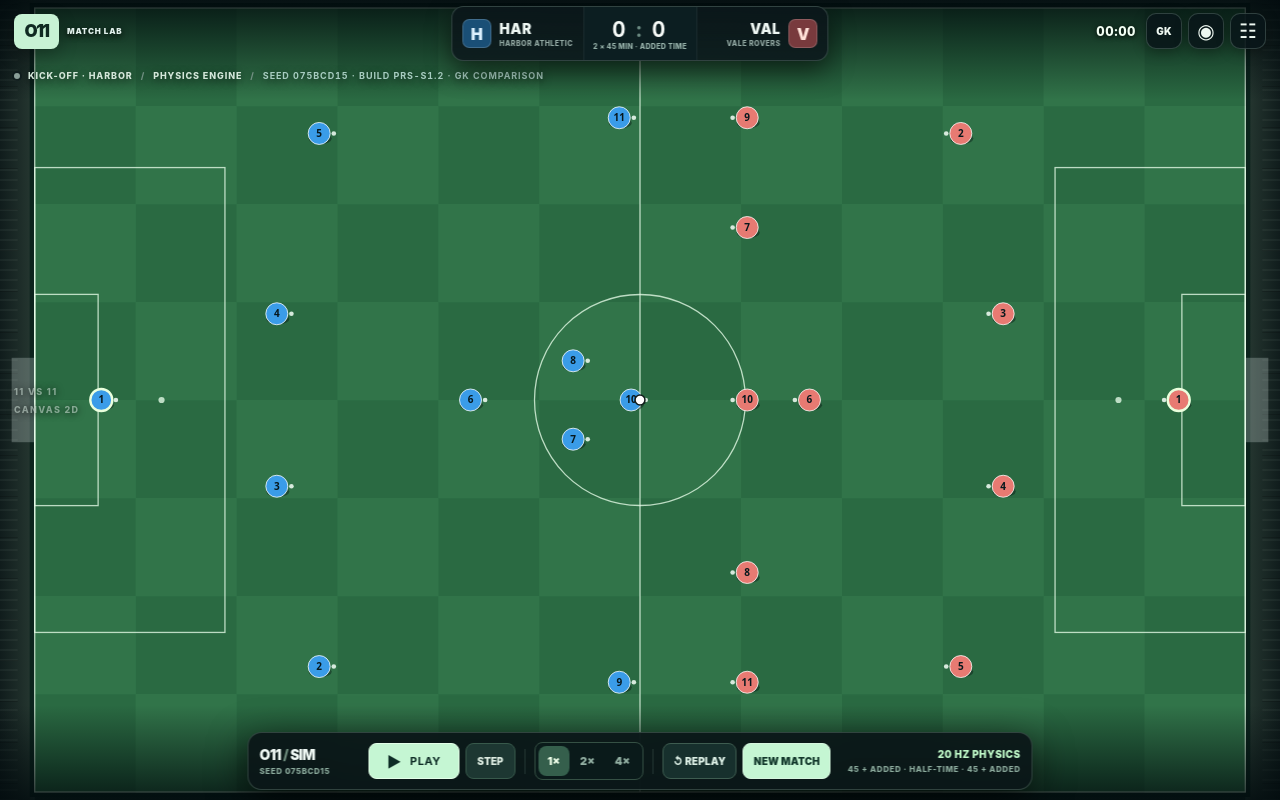
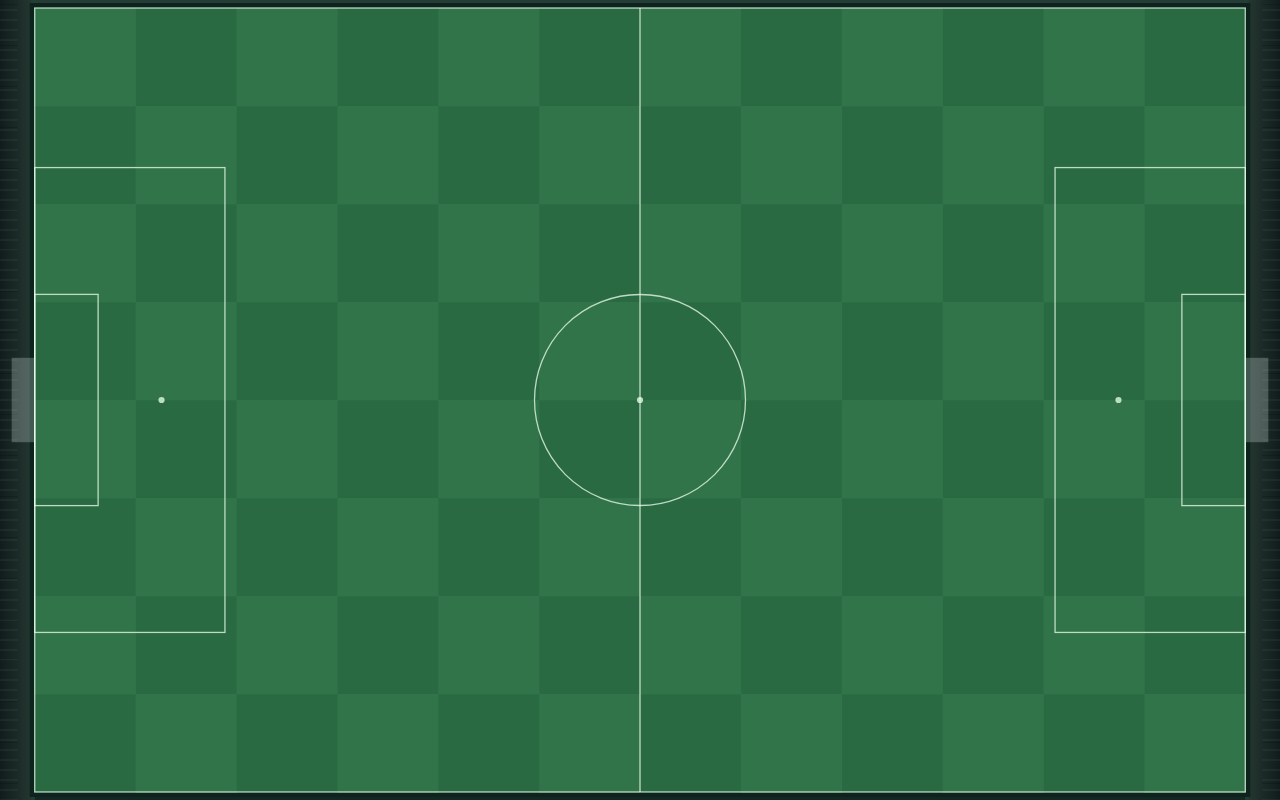
Before and after one commit to sm75z697k8-droid/O11-Football-Manager, a React (Vite) app: page / in a window 1280 px wide. Built offline with nearby package versions, Linux system fonts and the light colour scheme.

Commit message:
Show an empty stadium-only home screen; preserve the complete match engine

```diff
--- /dev/null
+++ b/src/app/StadiumOnly.css
@@ -0,0 +1,18 @@
+/* Temporary empty-stadium entry point.
+   Keep this isolated from the preserved match viewer styles. */
+.stadium-only-screen {
+  position: fixed;
+  inset: 0;
+  width: 100%;
+  height: 100%;
+  height: 100dvh;
+  margin: 0;
+  overflow: hidden;
+  background: #101f1b;
+}
+
+.stadium-only-canvas {
+  display: block;
+  width: 100%;
+  height: 100%;
+}
--- /dev/null
+++ b/src/app/StadiumOnly.tsx
@@ -0,0 +1,63 @@
+import { useEffect, useRef } from 'react'
+import { DEFAULT_PITCH } from '../game/model/pitch'
+import { renderStadiumOnly } from '../game/viewer/renderer'
+import './StadiumOnly.css'
+
+/**
+ * Temporary clean-slate home screen: empty stadium only.
+ * The original match viewer and simulation remain preserved in the repo,
+ * but are neither mounted nor advanced by this screen.
+ */
+export default function StadiumOnly() {
+  const canvasRef = useRef<HTMLCanvasElement | null>(null)
+
+  useEffect(() => {
+    const canvas = canvasRef.current
+    if (!canvas) return
+    const ctx = canvas.getContext('2d', { alpha: false })
+    if (!ctx) return
+
+    const draw = () => {
+      const rect = canvas.getBoundingClientRect()
+      const width = Math.max(0, rect.width)
+      const height = Math.max(0, rect.height)
+      if (!width || !height) return
+
+      // Retina-limited static buffer: sharp on iPhone without wasted memory.
+      const ratio = Math.max(0.25, Math.min(
+        window.devicePixelRatio || 1, 2,
+        2048 / width, 1400 / height,
+      ))
+      const pixelWidth = Math.max(1, Math.round(width * ratio))
+      const pixelHeight = Math.max(1, Math.round(height * ratio))
+      if (canvas.width !== pixelWidth || canvas.height !== pixelHeight) {
+        canvas.width = pixelWidth
+        canvas.height = pixelHeight
+      }
+      ctx.setTransform(pixelWidth / width, 0, 0, pixelHeight / height, 0, 0)
+      renderStadiumOnly(ctx, DEFAULT_PITCH, width, height)
+    }
+
+    const observer = typeof ResizeObserver !== 'undefined'
+      ? new ResizeObserver(draw) : null
+    observer?.observe(canvas)
+    window.addEventListener('resize', draw)
+    draw()
+
+    return () => {
+      observer?.disconnect()
+      window.removeEventListener('resize', draw)
+    }
+  }, [])
+
+  return (
+    <main className="stadium-only-screen" aria-label="Stadium preview">
+      <canvas
+        ref={canvasRef}
+        className="stadium-only-canvas"
+        role="img"
+        aria-label="Empty football stadium with a marked green pitch. No players or match are active."
+      />
+    </main>
+  )
+}
--- a/src/game/viewer/renderer.ts
+++ b/src/game/viewer/renderer.ts
@@ -1,6 +1,6 @@
 import type { MatchSetup } from '../model/match'
 import type { MatchState } from '../match/state'
-import type { Point2 } from '../model/pitch'
+import type { Point2, PitchDefinition } from '../model/pitch'
 import { BALL_RADIUS_M } from '../physics/ball'
 import {
   projectPitch, projectPoint, interpolatePosition,
@@ -151,6 +151,24 @@ function drawPitch(
   drawMarkings(ctx, projection, length, width)
 }
 
+/**
+ * A static, non-interactive stadium scene.
+ *
+ * Draws only the existing stands, empty turf and accurate field markings.
+ * Deliberately requires no MatchState, players, ball, or simulation clock.
+ */
+export function renderStadiumOnly(
+  ctx: CanvasRenderingContext2D,
+  pitch: PitchDefinition, width: number, height: number,
+): void {
+  if (width <= 0 || height <= 0) return
+  ctx.clearRect(0, 0, width, height)
+  const projection = projectPitch(width, height, pitch)
+  drawStadiumBackdrop(ctx, projection, width, height)
+  if (projection.scale <= 0) return
+  drawPitch(ctx, projection, pitch.lengthM, pitch.widthM)
+}
+
 function drawSelection(
   ctx: CanvasRenderingContext2D, from: Point2,
   target: Point2 | null, projection: PitchProjection,
--- a/src/main.tsx
+++ b/src/main.tsx
@@ -1,6 +1,6 @@
 import { StrictMode } from 'react'
 import { createRoot } from 'react-dom/client'
-import App from './app/App'
+import StadiumOnly from './app/StadiumOnly'
 import './styles/global.css'
 
 const root = document.getElementById('root')
@@ -11,6 +11,6 @@ if (!root) {
 
 createRoot(root).render(
   <StrictMode>
-    <App />
+    <StadiumOnly />
   </StrictMode>,
 )
```
Also changed, not shown: 1 other file (tests, documents, lock files or other folders).
